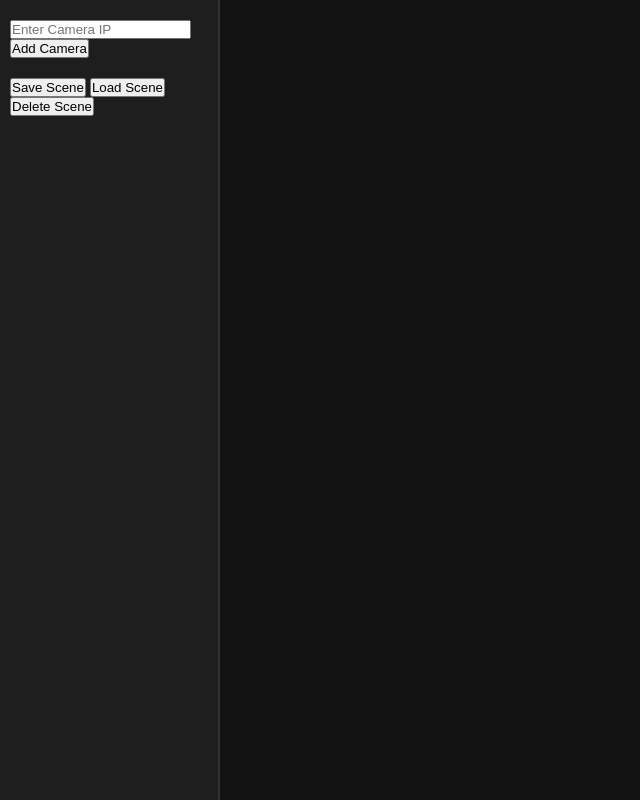
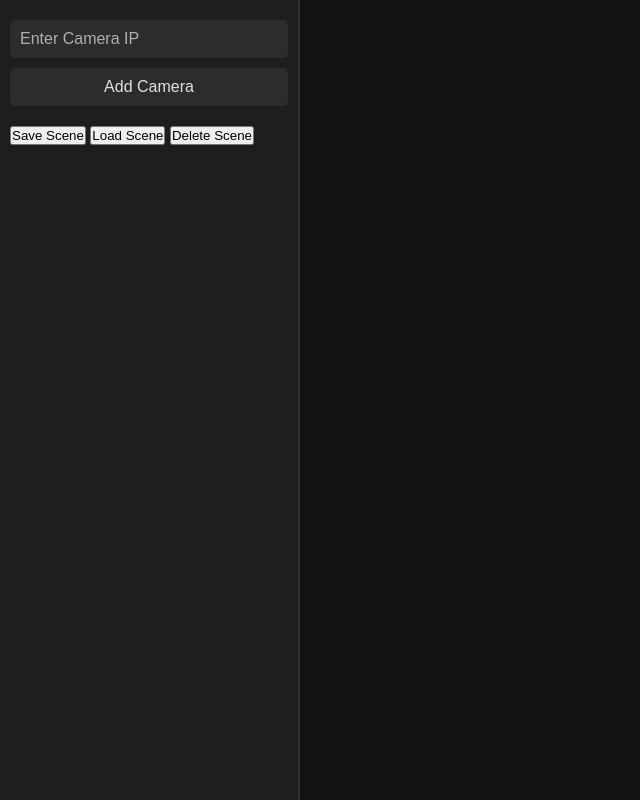
Before and after one commit to sqkysqnt/bscamera, a Flask app: page / in a window 1280 px wide. Shown: the whole page, without its empty margins (0-640 px from the left). Run offline with Flask 3, Linux system fonts and the light colour scheme; data that the repository does not hold is empty.

Commit message:
minor cosmetic - font, buttons, etc...

```diff
--- a/server/static/styles.css
+++ b/server/static/styles.css
@@ -11,14 +11,73 @@ body, html {
     overflow: hidden; /* Prevent scrollbars */
     background-color: #121212; /* Dark background color */
     color: #e0e0e0; /* Light text color */
+    font-family: 'Arial', sans-serif; /* Change font family */
+    font-size: 16px; /* Adjust font size for better readability */
 }
+
+#cameraListTitle {
+    font-size: 18px;
+    font-weight: bold;
+    color: #e0e0e0;
+    margin-bottom: 15px; /* Add space below the title */
+}
+
+#addCameraForm {
+    display: flex;
+    flex-direction: column;
+    gap: 10px; /* Space between input and button */
+    margin-bottom: 20px; /* Add space below the form */
+}
+
+#ipAddress {
+    width: 100%;
+    padding: 10px;
+    font-size: 16px;
+    border: none;
+    background-color: #2c2c2c;
+    color: #e0e0e0;
+    border-radius: 5px;
+}
+
+#ipAddress::placeholder {
+    color: #b0b0b0; /* Placeholder color */
+}
+
+#ipAddress:focus {
+    outline: none;
+    background-color: #3c3c3c; /* Change background color on focus */
+}
+
+/* Style for the Add Camera button */
+#addCameraForm button {
+    width: 100%;
+    padding: 10px;
+    font-size: 16px;
+    background-color: #2c2c2c;
+    color: #e0e0e0;
+    border: none;
+    cursor: pointer;
+    border-radius: 5px;
+    transition: background-color 0.3s ease;
+}
+
+#addCameraForm button:hover {
+    background-color: #3c3c3c;
+}
+
+.name-ip-container {
+    display: flex;
+    justify-content: space-between;
+    width: 100%;
+}
+
 
 /* Auto-hiding toolbar */
 .toolbar {
     position: fixed;
     top: 0;
-    left: -220px; /* Start hidden outside of the viewport */
-    width: 220px;
+    left: -300px; /* Adjusted to the new width */
+    width: 300px; /* Increased width */
     height: 100%;
     background-color: #1e1e1e;
     transition: left 0.3s ease;
@@ -32,16 +91,27 @@ body, html {
     left: 0;
 }
 
-/* Hover area to detect mouse movement */
+/* Hover area to detect mouse movement
 .toolbar-hover-area {
     position: fixed;
     top: 0;
     left: 0;
-    width: 10px; /* Adjust the width as needed */
+    width: 10px; /* Adjust the width as needed
     height: 100%;
     z-index: 999;
     cursor: pointer;
+}*/
+
+.toolbar-hover-area {
+    background-color: rgba(255, 0, 0, 0.2); /* Red for debugging */
+    position: fixed;
+    top: 0;
+    left: 0;
+    width: 10px; /* Ensure it's wide enough to detect the hover */
+    height: 100%;
+    z-index: 999;
 }
+
 
 /* Camera container */
 .camera-container {
@@ -100,15 +170,22 @@ body, html {
 .camera-list ul {
     list-style-type: none;
     padding: 0;
-    margin-top: 20px;
+    margin: 0;
 }
 
 .camera-item {
     display: flex;
     justify-content: space-between;
     align-items: center;
-    margin-bottom: 10px;
-    pointer-events: auto; /* Allow label to be clickable */
+    padding: 5px 0; /* Add some padding for the items */
+    margin-bottom: 10px; /* Add space between each camera item */
+}
+
+.camera-item .camera-name {
+    flex: 2; /* Allow the name to take up more space */
+    padding-right: 10px; /* Add space between name and IP */
+    text-align: left; /* Align names to the left */
+    color: #e0e0e0;
 }
 
 .camera-item span {
```
Also changed, not shown: other parts of server/static/styles.css (+38 -0 lines).
